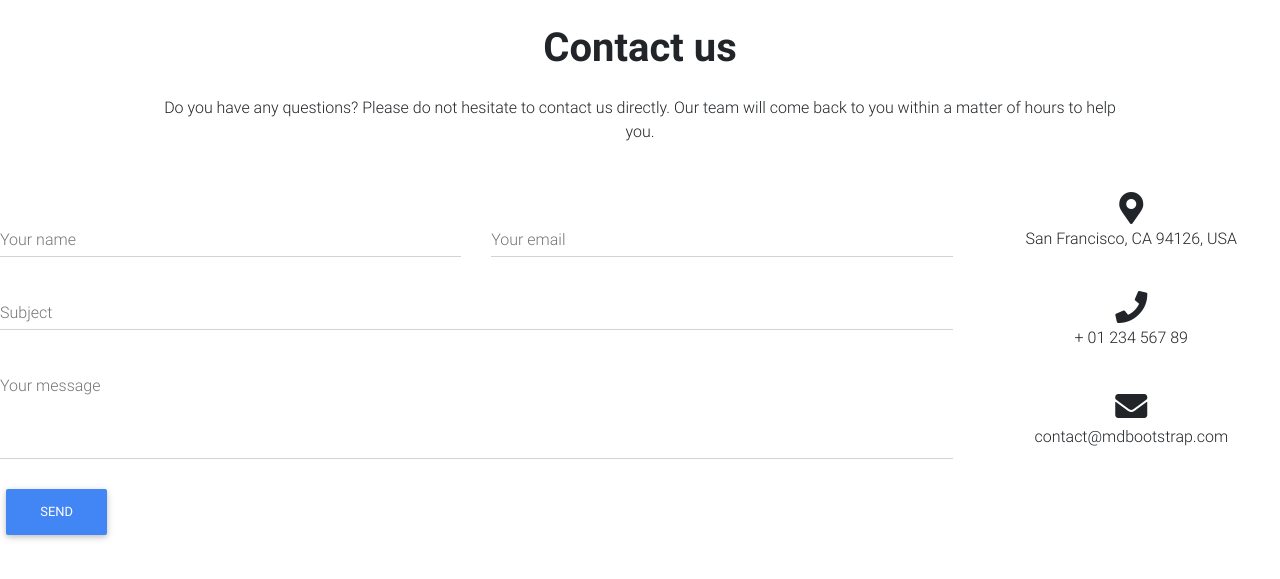
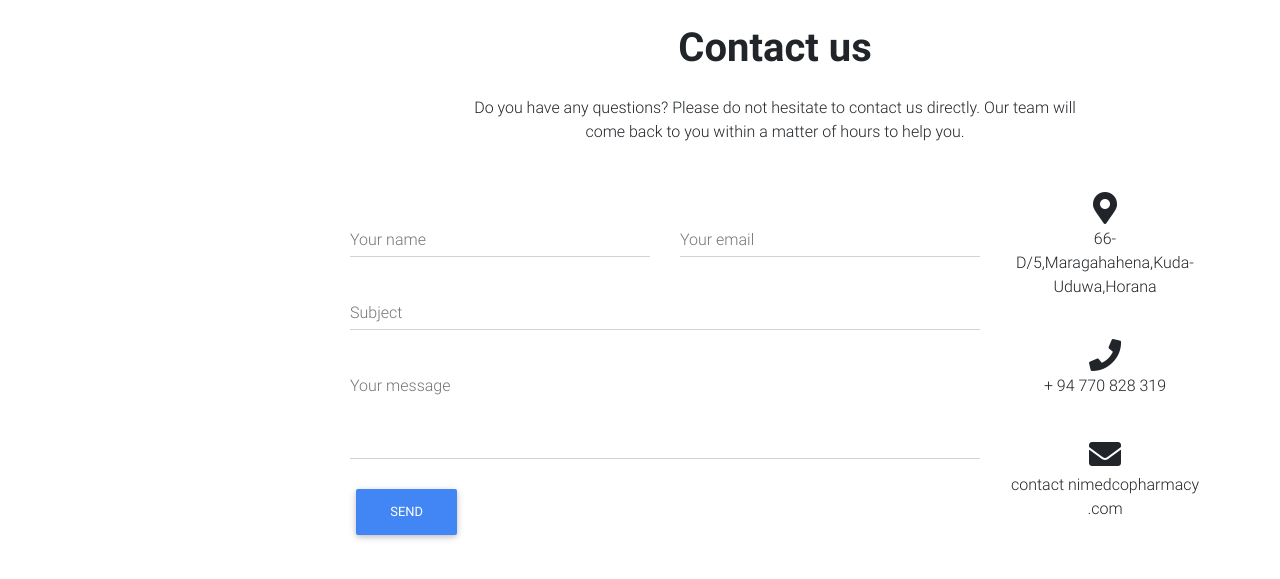
Before and after one commit to hewagekasunthilina/Pharmacy-Management-System, a PHP site: page /contactUs.html in a window 1280 px wide. Shown: the top 579 px of the page. Run offline with PHP 8.4, Linux system fonts and the light colour scheme; some libraries are stand-ins or nearby versions.

Commit message:
contact us page create successfully

```diff
--- a/contactUs.html
+++ b/contactUs.html
@@ -17,6 +17,7 @@
 </head>
 <body>
 
+<!--------------------------------------------------------------------------------------------------------------------------------->
 <!--Section: Contact v.2-->
 <section class="mb-4">
 
@@ -95,15 +96,15 @@
             <div class="col-md-3 text-center">
                 <ul class="list-unstyled mb-0">
                     <li><i class="fas fa-map-marker-alt fa-2x"></i>
-                        <p>San Francisco, CA 94126, USA</p>
+                        <p>66-D/5,Maragahahena,Kuda-Uduwa,Horana</p>
                     </li>
 
                     <li><i class="fas fa-phone mt-4 fa-2x"></i>
-                        <p>+ 01 234 567 89</p>
+                        <p>+ 94 770 828 319</p>
                     </li>
 
                     <li><i class="fas fa-envelope mt-4 fa-2x"></i>
-                        <p>contact@mdbootstrap.com</p>
+                        <p>contact nimedcopharmacy  .com</p>
                     </li>
                 </ul>
             </div>
@@ -113,7 +114,7 @@
 
     </section>
     <!--Section: Contact v.2-->
-
+<!--------------------------------------------------------------------------------------------------------------------------------->
 
 <!-- SCRIPTS -->
   <!-- JQuery -->
--- a/css/style.css
+++ b/css/style.css
@@ -50,3 +50,8 @@
     margin-right: 500px;
 
   }
+
+  .mb-4{
+    width: 1200px;
+    padding-left: 350px;
+  }
```
